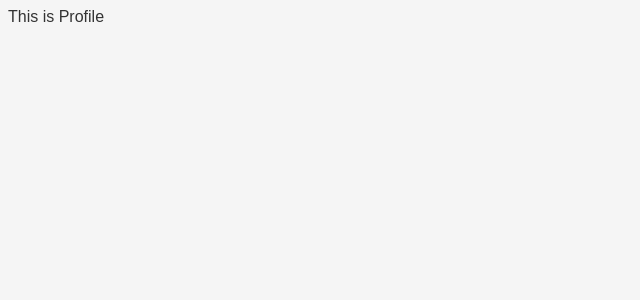
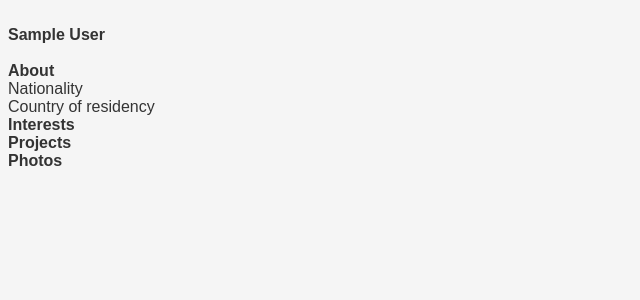
Before and after one commit to davidszilagyi98/final-thesis-connect, a React (Create React App) app in the folder linkedin-clone/: page /profile in a window 1280 px wide. Shown: the top 300 px of the page, without its empty margins (0-640 px from the left). Built offline with nearby package versions, Linux system fonts and the light colour scheme; no server answers; the database is empty; sample sign-in values are in the browser's storage.

Commit message:
Profile page informations

```diff
--- a/linkedin-clone/src/components/Leftside.js
+++ b/linkedin-clone/src/components/Leftside.js
@@ -8,21 +8,16 @@ import { doc, getDoc } from "firebase/firestore";
 const Leftside = (props) => {
   const { user, logOut } = useUserAuth();
   const [name, setName] = useState("");
-  const [bio, setBio] = useState("");
-  const [email, setEmail] = useState("");
   const auth = getAuth();
   useEffect(() => {
     async function getUser() {
       if (auth.currentUser) {
-        setEmail(auth.currentUser.email); // set the email state from the auth user objects email property
         // get more info about the user from users collection
         const docRef = doc(usersRef, auth.currentUser.uid); // use auth users uid to get user data from users collection
         const userData = (await getDoc(docRef)).data();
         if (userData) {
           // if userData exists set states with values from userData (data from firestore)
           setName(userData.name);
-          setEmail(userData.email);
-          setBio(userData.bio);
         }
       }
     }
@@ -37,10 +32,11 @@ const Leftside = (props) => {
           <CardBackground />
 
           <Photo />
-          <Link>{user.displayName} </Link>
+          <Link>
+            <a href="/profile">{user.displayName}</a>
+            <a href="/profile"> {name} </a>
+          </Link>
 
-          <p> {name} </p>
-          <p> {bio} </p>
           <img src="./images/danish-flag.svg" alt="" />
           <img src="./images/german-flag.svg" alt="" />
 
@@ -145,6 +141,9 @@ const Link = styled.div`
   line-height: 1.5;
   color: rgba(0, 0, 0, 0.9);
   font-weight: 600;
+  a {
+    color: black;
+  }
 `;
 
 const AddPhotoText = styled.div`
--- a/linkedin-clone/src/pages/Mynetwork.js
+++ b/linkedin-clone/src/pages/Mynetwork.js
@@ -22,7 +22,7 @@ const Mynetwork = () => {
     <ul>
       {users.map((user) => (
         <li key={user.id}>
-          <a href="#"></a> <Dot user={user.value} /> {user.name}: {user.nationality} {user.residency} {user.interests} {user.bio}
+          <a href="/profile"></a> <Dot user={user.value} /> {user.name}: {user.nationality} {user.residency} {user.interests} {user.bio}
         </li>
       ))}
     </ul>
--- a/linkedin-clone/src/pages/Profile.js
+++ b/linkedin-clone/src/pages/Profile.js
@@ -1,10 +1,91 @@
-import React from "react";
-
+import styled from "styled-components";
+import { useUserAuth } from "../context/userContext";
+import React, { useEffect, useState } from "react";
+import { getAuth } from "firebase/auth";
+import { usersRef } from "../firebase/index";
+import { doc, getDoc } from "firebase/firestore";
 
 const Profile = () => {
+  const { user } = useUserAuth();
+  const [name, setName] = useState("");
+  const [nationality, setNationality] = useState("");
+  const [residency, setResdidency] = useState("");
+  const [bio, setBio] = useState("");
+  const [interests, setInterests] = useState("");
+  const [projects, setProjects] = useState("");
+  const [photos, setPhotos] = useState("");
+  const auth = getAuth();
+  useEffect(() => {
+    async function getUser() {
+      if (auth.currentUser) {
+        // get more info about the user from users collection
+        const docRef = doc(usersRef, auth.currentUser.uid); // use auth users uid to get user data from users collection
+        const userData = (await getDoc(docRef)).data();
+        if (userData) {
+          // if userData exists set states with values from userData (data from firestore)
+          setName(userData.name);
+          setNationality(userData.nationality);
+          setResdidency(userData.residency);
+          setBio(userData.bio);
+          setInterests(userData.interests);
+          setProjects(userData.projects);
+          setPhotos(userData.photos);
+        }
+      }
+    }
+
+    getUser();
+  }, [auth.currentUser]); // dependencies: useEffect is executed when auth.currentUser changes
   return (
-    <div>This is Profile</div>
+    <div>
+      <ProfileTop>
+        <div>
+          <img></img>
+          <h3> {user.displayName} </h3>
+          <h3> {name} </h3>
+          <a>
+            <img></img>
+          </a>
+          <a>
+            <img></img>
+          </a>
+        </div>
+      </ProfileTop>
+      <InfoHolder>
+        <About>
+          <h3>About</h3>
+          <p>Nationality {nationality} </p>
+          <p>Country of residency {residency} </p>
+          <p>{bio}</p>
+        </About>
+      </InfoHolder>
+      <InfoHolder>
+        <Interests>
+          <h3>Interests</h3>
+          <p>{interests}</p>
+        </Interests>
+      </InfoHolder>
+      <InfoHolder>
+        <Projects>
+          <h3>Projects</h3>
+        </Projects>
+      </InfoHolder>
+      <InfoHolder>
+        <Photos>
+          <h3>Photos</h3>
+          <img></img>
+        </Photos>
+      </InfoHolder>
+    </div>
   );
 };
+const ProfileTop = styled.div``;
+
+const InfoHolder = styled.div``;
+
+const About = styled.div``;
+const Interests = styled.div``;
+const Projects = styled.div``;
+const Photos = styled.div``;
 
 export default Profile;
```
